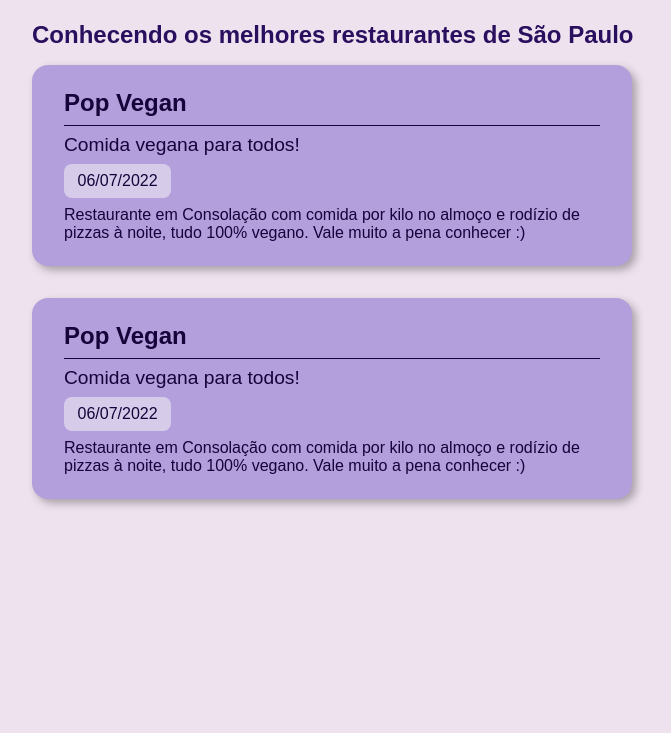
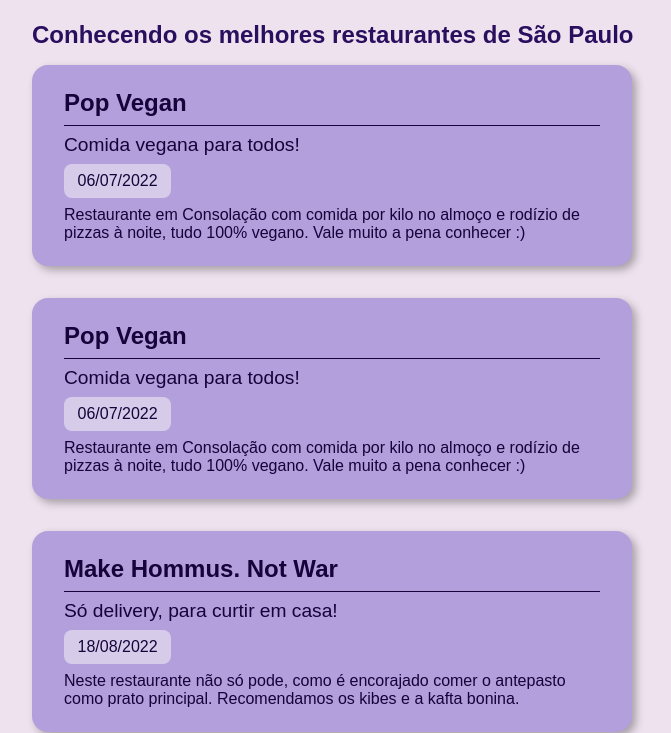
Before and after one commit to davi-aalves/atividades-js-proz, a plain HTML site: page criar-elementos-no-dom/index.html in a window 1280 px wide. Shown: the part 72-805 px from the top of the page, without its empty margins (16-687 px from the left). Drawn offline with Linux system fonts and the light colour scheme.

Commit message:
Criando uma estrutura de repetição para criação, manipulação (adicionando propriedades) e adicão de elementos com JavaScript.

```diff
--- a/criar-elementos-no-dom/assets/js/script.js
+++ b/criar-elementos-no-dom/assets/js/script.js
@@ -22,16 +22,22 @@ const arrayPostagens = [
   },
 ];
 
+console.log(arrayPostagens[1]);
+
+for(let i = 0; i < arrayPostagens.length; i++){
   // 1 - Criar um elemento:
   let article = document.createElement("article");
 
-// 2 - Manipular o elemento:
-article.innerHTML = `<h3>Pop Vegan</h3>
-<p class="subtitulo">Comida vegana para todos!</p>
-<div class="data">06/07/2022</div>
-<p>Restaurante em Consolação com comida por kilo no almoço e rodízio de pizzas à noite, tudo 100% vegano. Vale muito a pena conhecer :)</p>
+  // 2 - Manipular e adicionar propriedades em um elemento:
+  article.innerHTML = `
+  <h3>${arrayPostagens[i].titulo}</h3>
+  <p class="subtitulo">${arrayPostagens[i].subtitulo}</p>
+  <div class="data">${arrayPostagens[i].data}</div>
+  <p>${arrayPostagens[i].texto}</p>
   `;
+  article.id = `post-${i + 1}`
 
   // 3 - Adicionar o elemento:
   let main = document.querySelector("main");
   main.appendChild(article);
+}
--- a/criar-elementos-no-dom/index.html
+++ b/criar-elementos-no-dom/index.html
@@ -1,10 +1,10 @@
 <!DOCTYPE html>
 <html lang="en">
   <head>
-  <meta charset="UTF-8">
-  <meta http-equiv="X-UA-Compatible" content="IE=edge">
-  <meta name="viewport" content="width=device-width, initial-scale=1.0">
-  <link rel="stylesheet" href="./assets/css/style.css">
+    <meta charset="UTF-8" />
+    <meta http-equiv="X-UA-Compatible" content="IE=edge" />
+    <meta name="viewport" content="width=device-width, initial-scale=1.0" />
+    <link rel="stylesheet" href="./assets/css/style.css" />
     <script src="./assets/js/script.js" defer></script>
     <title>Criar elementos no DOM</title>
   </head>
@@ -16,7 +16,10 @@
         <h3>Pop Vegan</h3>
         <p class="subtitulo">Comida vegana para todos!</p>
         <div class="data">06/07/2022</div>
-      <p>Restaurante em Consolação com comida por kilo no almoço e rodízio de pizzas à noite, tudo 100% vegano. Vale muito a pena conhecer :)</p>
+        <p>
+          Restaurante em Consolação com comida por kilo no almoço e rodízio de
+          pizzas à noite, tudo 100% vegano. Vale muito a pena conhecer :)
+        </p>
       </article>
     </main>
   </body>
```
Lines whose indentation alone changed are shown as unchanged.
